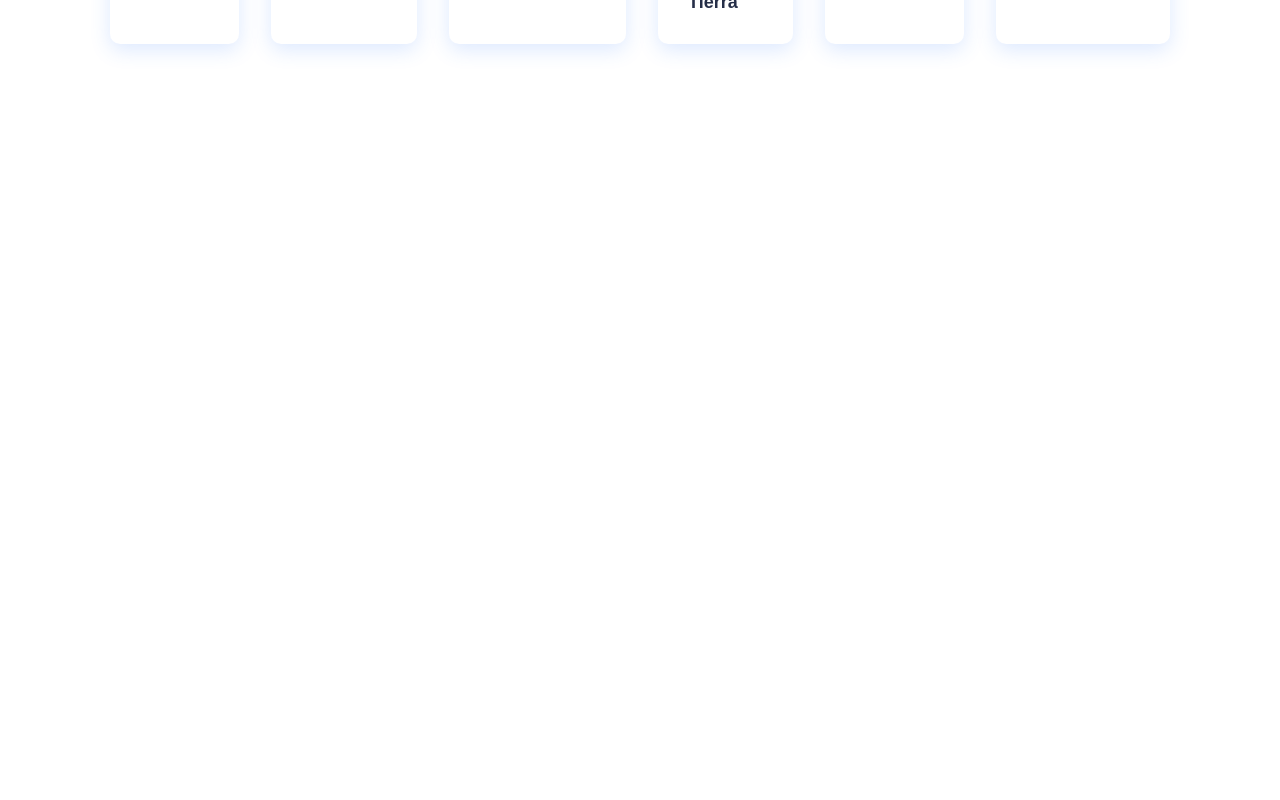
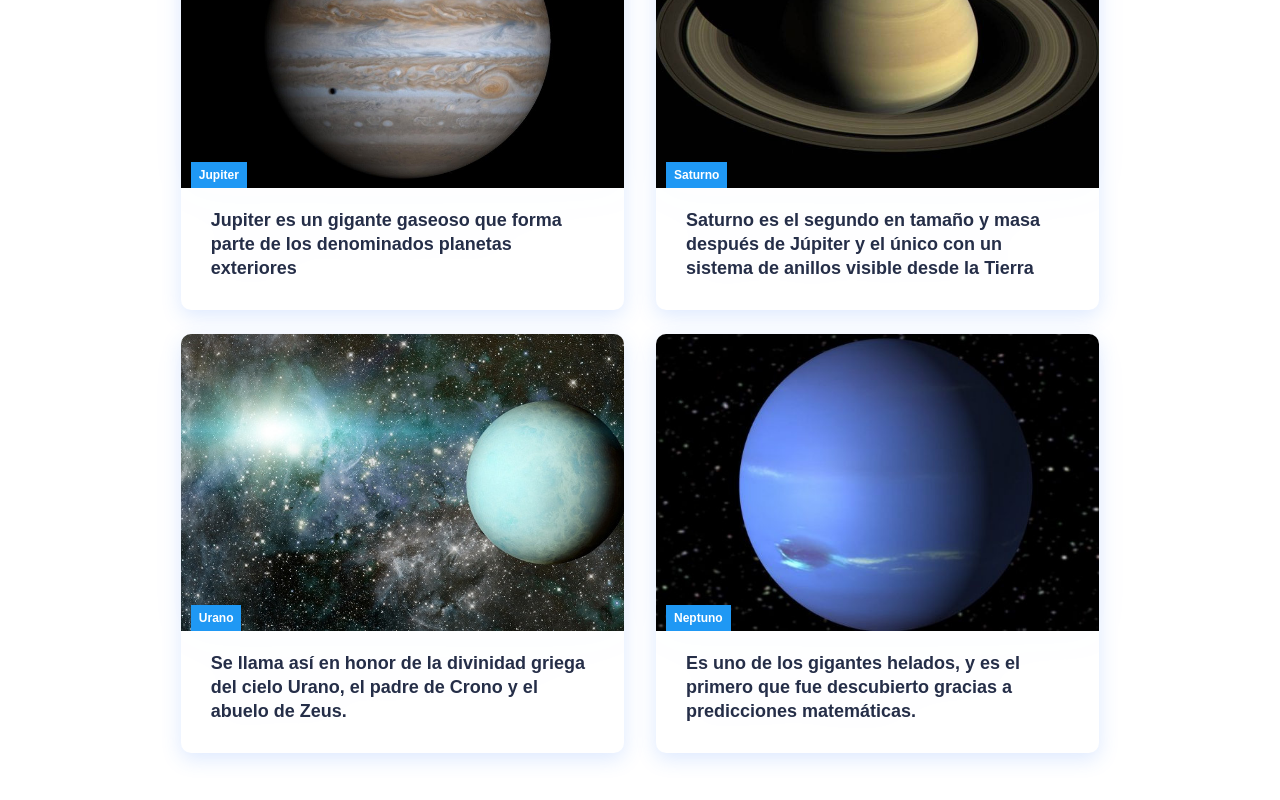
Before and after one commit to DarkYerl2/Pagina-Espacio, a React (Create React App) app: page /planets in a window 1280 px wide. Shown: the part 1274-2074 px from the top of the page. Before the commit the page ends 1451 px from the top, so only its background shows below. Built offline with nearby package versions, Linux system fonts and the light colour scheme.

Commit message:
planetas-renovados

```diff
--- a/src/components/Cards.css
+++ b/src/components/Cards.css
@@ -1,5 +1,5 @@
 .cards {
-    padding: 4rem;
+    padding: 7rem;
     background: #fff;
   }
 
@@ -11,7 +11,7 @@
     display: flex;
     flex-flow: column;
     align-items: center;
-    max-width: 3000px;
+    max-width: 100%;
     width: 90%;
     margin: 0 auto;
   }
@@ -101,7 +101,8 @@
 
   @media only screen and (min-width: 1200px) {
     .content__blog__container {
-      width: 84%;
+      max-width: 84%;
+
     }
   }
 
--- a/src/components/pages/Planets.js
+++ b/src/components/pages/Planets.js
@@ -2,7 +2,7 @@ import React from 'react';
 import '../Cards.css';
 import CardItem from '../CardItem';
 
-function Planets() {
+export default function Planets() {
   return (
 
 
@@ -39,6 +39,9 @@ function Planets() {
               label='Marte'
               path='/planets'
             />
+            </ul>
+
+            <ul className='cards__items'>
             <CardItem
               src='images/jupiter.jpg'
               text='Jupiter es un gigante gaseoso que forma parte de los denominados planetas exteriores'
@@ -51,6 +54,9 @@ function Planets() {
               label='Saturno'
               path='/planets'
             />
+            </ul>
+
+            <ul className='cards__items'>
             <CardItem
               src='images/urano.jpg'
               text=' Se llama así en honor de la divinidad griega del cielo Urano, el padre de Crono y el abuelo de Zeus.'
@@ -63,11 +69,10 @@ function Planets() {
               label='Neptuno'
               path='/planets'
             />
-          </ul>
+            </ul>
+
         </div>
       </div>
     </div>
   );
 }
-
-export default Planets;
```
